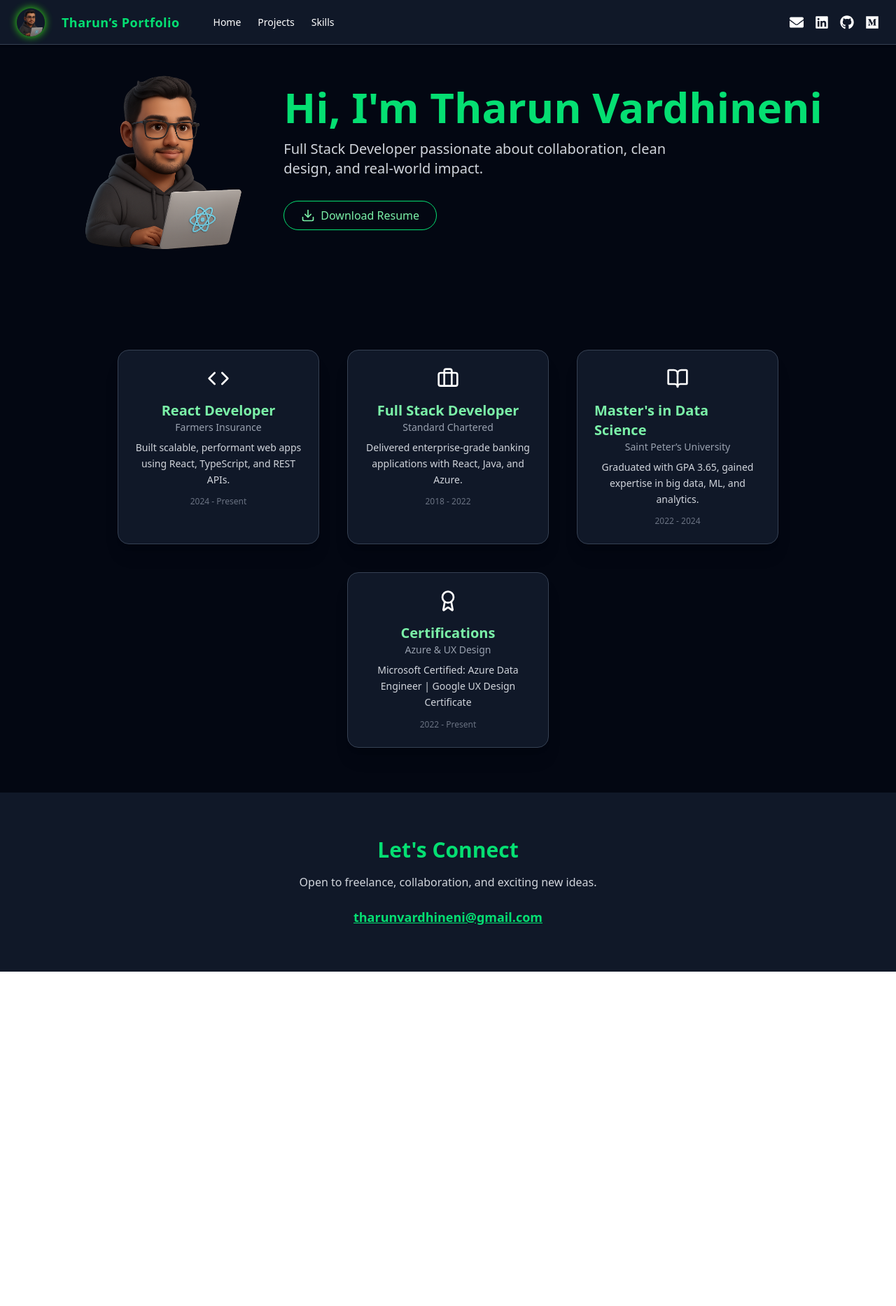
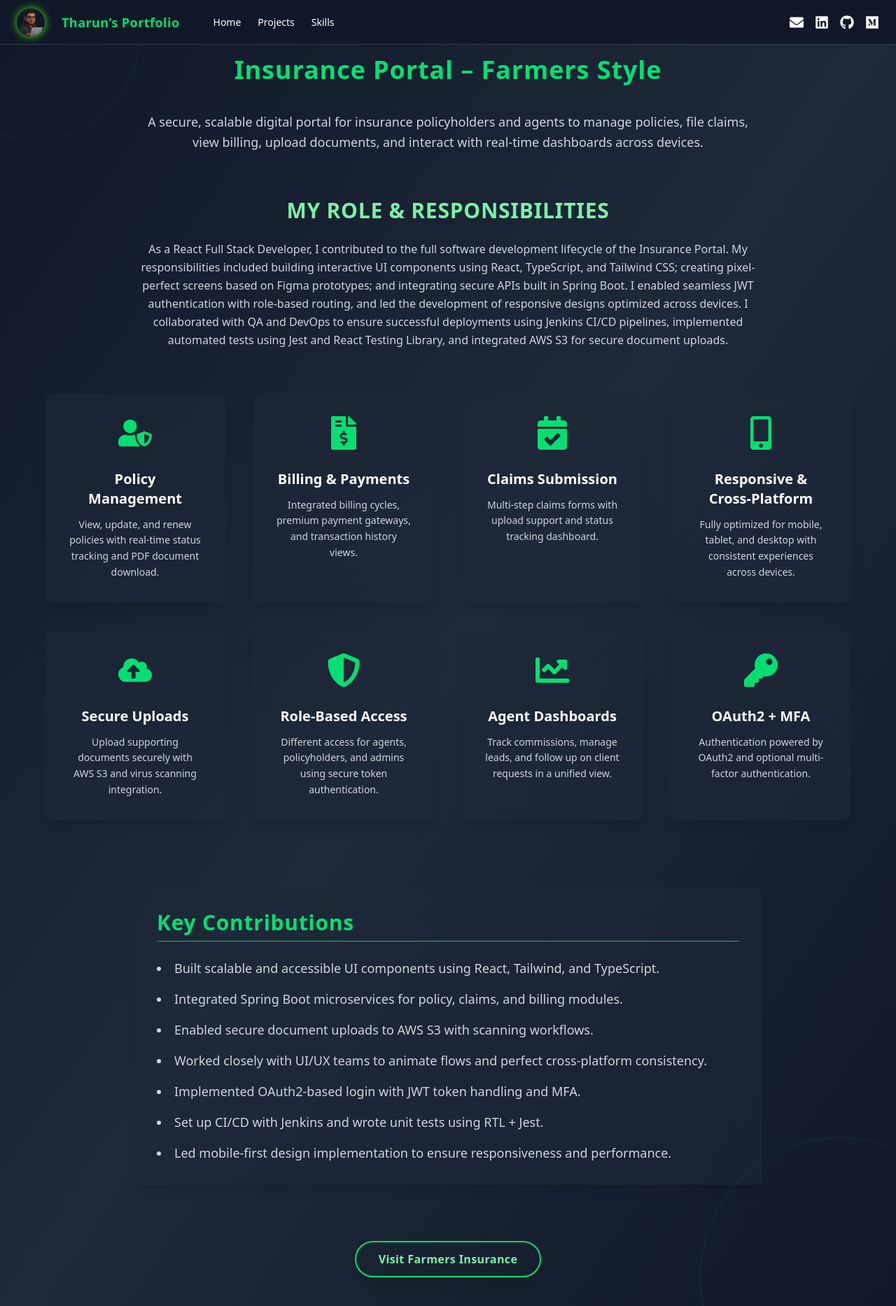
Before and after one commit to Tharun-Vardhineni/devcollab, a React (Vite) app: page /dashboard/insurance-portal in a window 1280 px wide. Before the commit this address led to /dashboard/home. Shown: the top 1867 px of the page at 70% size. Before the commit the page ends 1389 px from the top, so only its background shows below. Built offline with nearby package versions, Linux system fonts and the light colour scheme.

Commit message:
everything is polished and checked

```diff
--- /dev/null
+++ b/src/components/ClientIcons.jsx
@@ -0,0 +1,54 @@
+import React from "react";
+import { motion } from "framer-motion";
+
+// Add your client logos here - can be URLs or imported SVGs/images
+const clients = [
+  {
+    name: "Farmers Insurance",
+    logoUrl: "https://upload.wikimedia.org/wikipedia/commons/thumb/2/26/Farmers_Insurance_logo.svg/2560px-Farmers_Insurance_logo.svg.png",
+    website: "https://www.farmers.com/",
+  },
+  {
+    name: "Standard Chartered",
+    logoUrl: "https://upload.wikimedia.org/wikipedia/commons/8/8d/Standard_Chartered_logo.svg",
+    website: "https://www.sc.com/",
+  },
+  {
+    name: "FSS Technologies",
+    logoUrl: "https://upload.wikimedia.org/wikipedia/en/thumb/9/9e/FSS_Logo.svg/2560px-FSS_Logo.svg.png",
+    website: "https://www.fsstech.com/",
+  },
+  // Add more clients here
+];
+
+export default function ClientsSection() {
+  return (
+    <section className="max-w-6xl mx-auto px-6 py-12">
+      <h2 className="text-center text-green-400 text-3xl font-bold mb-10 tracking-wide">
+        Clients I've Worked With
+      </h2>
+      <div className="flex flex-wrap justify-center items-center gap-12">
+        {clients.map(({ name, logoUrl, website }, index) => (
+          <motion.a
+            key={name}
+            href={website}
+            target="_blank"
+            rel="noopener noreferrer"
+            whileHover={{ scale: 1.1 }}
+            initial={{ opacity: 0, y: 20 }}
+            animate={{ opacity: 1, y: 0 }}
+            transition={{ delay: index * 0.2, duration: 0.5 }}
+            className="w-32 h-20 flex justify-center items-center cursor-pointer"
+            aria-label={`Visit ${name}`}
+          >
+            <img
+              src={logoUrl}
+              alt={`${name} Logo`}
+              className="max-h-16 object-contain filter grayscale hover:filter-none transition duration-300"
+            />
+          </motion.a>
+        ))}
+      </div>
+    </section>
+  );
+}
--- a/src/pages/Insurance_portal.jsx
+++ b/src/pages/Insurance_portal.jsx
@@ -0,0 +1,198 @@
+import React from "react";
+import { motion } from "framer-motion";
+import {
+  FaUserShield,
+  FaFileInvoiceDollar,
+  FaCalendarCheck,
+  FaShieldAlt,
+  FaMobileAlt,
+  FaCloudUploadAlt,
+  FaChartLine,
+  FaKey,
+} from "react-icons/fa";
+
+const sectionVariants = {
+  hidden: { opacity: 0, y: 40 },
+  visible: (i = 1) => ({
+    opacity: 1,
+    y: 0,
+    transition: { delay: i * 0.25, duration: 0.7, ease: "easeOut" },
+  }),
+};
+
+const features = [
+  {
+    icon: <FaUserShield className="text-green-400 text-5xl mb-3" />,
+    title: "Policy Management",
+    description:
+      "View, update, and renew policies with real-time status tracking and PDF document download.",
+  },
+  {
+    icon: <FaFileInvoiceDollar className="text-green-400 text-5xl mb-3" />,
+    title: "Billing & Payments",
+    description:
+      "Integrated billing cycles, premium payment gateways, and transaction history views.",
+  },
+  {
+    icon: <FaCalendarCheck className="text-green-400 text-5xl mb-3" />,
+    title: "Claims Submission",
+    description:
+      "Multi-step claims forms with upload support and status tracking dashboard.",
+  },
+  {
+    icon: <FaMobileAlt className="text-green-400 text-5xl mb-3" />,
+    title: "Responsive & Cross‑Platform",
+    description:
+      "Fully optimized for mobile, tablet, and desktop with consistent experiences across devices.",
+  },
+  {
+    icon: <FaCloudUploadAlt className="text-green-400 text-5xl mb-3" />,
+    title: "Secure Uploads",
+    description:
+      "Upload supporting documents securely with AWS S3 and virus scanning integration.",
+  },
+  {
+    icon: <FaShieldAlt className="text-green-400 text-5xl mb-3" />,
+    title: "Role-Based Access",
+    description:
+      "Different access for agents, policyholders, and admins using secure token authentication.",
+  },
+  {
+    icon: <FaChartLine className="text-green-400 text-5xl mb-3" />,
+    title: "Agent Dashboards",
+    description:
+      "Track commissions, manage leads, and follow up on client requests in a unified view.",
+  },
+  {
+    icon: <FaKey className="text-green-400 text-5xl mb-3" />,
+    title: "OAuth2 + MFA",
+    description:
+      "Authentication powered by OAuth2 and optional multi-factor authentication.",
+  },
+];
+
+const contributions = [
+  "Built scalable and accessible UI components using React, Tailwind, and TypeScript.",
+  "Integrated Spring Boot microservices for policy, claims, and billing modules.",
+  "Enabled secure document uploads to AWS S3 with scanning workflows.",
+  "Worked closely with UI/UX teams to animate flows and perfect cross-platform consistency.",
+  "Implemented OAuth2-based login with JWT token handling and MFA.",
+  "Set up CI/CD with Jenkins and wrote unit tests using RTL + Jest.",
+  "Led mobile-first design implementation to ensure responsiveness and performance.",
+];
+
+export default function InsurancePortalDetails() {
+  return (
+    <section className="min-h-screen bg-gradient-to-br from-gray-900 via-gray-800 to-gray-900 text-white px-6 py-20 md:px-16 relative overflow-hidden">
+      {/* Animated background circles */}
+      <motion.div
+        animate={{ rotate: 360 }}
+        transition={{ repeat: Infinity, duration: 60, ease: "linear" }}
+        className="absolute top-[-100px] left-[-100px] w-[300px] h-[300px] rounded-full border border-green-600 opacity-10"
+      />
+      <motion.div
+        animate={{ rotate: -360 }}
+        transition={{ repeat: Infinity, duration: 80, ease: "linear" }}
+        className="absolute bottom-[-120px] right-[-120px] w-[400px] h-[400px] rounded-full border border-green-500 opacity-10"
+      />
+
+      <motion.h1
+        initial={{ opacity: 0, y: -40 }}
+        animate={{ opacity: 1, y: 0 }}
+        transition={{ duration: 0.8 }}
+        className="text-4xl font-extrabold mb-10 text-green-400 text-center tracking-wide"
+      >
+        Insurance Portal – Farmers Style
+      </motion.h1>
+
+      <motion.p
+        custom={0}
+        initial="hidden"
+        animate="visible"
+        variants={sectionVariants}
+        className="max-w-4xl mx-auto text-center text-gray-300 text-lg mb-16 leading-relaxed"
+      >
+        A secure, scalable digital portal for insurance policyholders and agents to manage policies,
+        file claims, view billing, upload documents, and interact with real-time dashboards across devices.
+      </motion.p>
+
+      <motion.div
+        initial="hidden"
+        animate="visible"
+        variants={sectionVariants}
+        className="mb-16"
+      >
+        <h2 className="text-3xl font-semibold text-green-300 mb-6 text-center uppercase tracking-wide">
+          My Role & Responsibilities
+        </h2>
+        <p className="text-gray-300 text-base leading-relaxed text-center max-w-4xl mx-auto">
+          As a React Full Stack Developer, I contributed to the full software development lifecycle of the Insurance Portal. My responsibilities included building interactive UI components using React, TypeScript, and Tailwind CSS; creating pixel-perfect screens based on Figma prototypes; and integrating secure APIs built in Spring Boot. I enabled seamless JWT authentication with role-based routing, and led the development of responsive designs optimized across devices. I collaborated with QA and DevOps to ensure successful deployments using Jenkins CI/CD pipelines, implemented automated tests using Jest and React Testing Library, and integrated AWS S3 for secure document uploads.
+        </p>
+      </motion.div>
+
+      {/* Features Grid */}
+      <div className="grid gap-10 md:grid-cols-2 lg:grid-cols-4 max-w-6xl mx-auto mb-24">
+        {features.map((f, i) => (
+          <motion.div
+            key={i}
+            custom={i + 1}
+            initial="hidden"
+            animate="visible"
+            variants={sectionVariants}
+            whileHover={{ scale: 1.05, boxShadow: "0 0 15px #22c55e" }}
+            className="bg-gray-800/60 backdrop-blur-xl rounded-xl p-8 text-center shadow-lg cursor-pointer transition-transform"
+          >
+            <div className="flex justify-center items-center mb-4">{f.icon}</div>
+            <h3 className="text-xl font-semibold text-white mb-3">{f.title}</h3>
+            <p className="text-sm text-gray-300 leading-relaxed">{f.description}</p>
+          </motion.div>
+        ))}
+      </div>
+
+      {/* Contributions Section */}
+      <motion.div
+        custom={features.length + 1}
+        initial="hidden"
+        animate="visible"
+        variants={sectionVariants}
+        className="max-w-4xl mx-auto bg-gray-800/50 backdrop-blur-xl rounded-lg p-8 shadow-lg"
+      >
+        <h2 className="text-3xl font-bold text-green-400 mb-6 border-b border-green-500 pb-2 tracking-wide">
+          Key Contributions
+        </h2>
+        <ul className="space-y-4 text-gray-300 list-disc list-inside text-lg">
+          {contributions.map((text, i) => (
+            <motion.li
+              key={i}
+              custom={i + 1}
+              initial={{ opacity: 0, x: -40 }}
+              animate={{ opacity: 1, x: 0 }}
+              transition={{ delay: 0.3 * i, duration: 0.5, ease: "easeOut" }}
+            >
+              {text}
+            </motion.li>
+          ))}
+        </ul>
+      </motion.div>
+
+      {/* Call to Action */}
+      <motion.div
+        custom={features.length + contributions.length + 1}
+        initial="hidden"
+        animate="visible"
+        variants={sectionVariants}
+        className="text-center mt-20"
+      >
+        <a
+          href="https://www.farmers.com/"
+          target="_blank"
+          rel="noopener noreferrer"
+          className="inline-block px-8 py-3 rounded-full border-2 border-green-400 text-green-300 font-semibold hover:bg-green-500 hover:text-white transition-colors duration-300 tracking-wide shadow-lg"
+          aria-label="Visit Farmers Insurance"
+        >
+          Visit Farmers Insurance
+        </a>
+      </motion.div>
+    </section>
+  );
+}
--- a/src/pages/Projects.jsx
+++ b/src/pages/Projects.jsx
@@ -9,7 +9,7 @@
       "Built scalable, performant React apps for Farmers Insurance using REST APIs, Redux, and TypeScript. Integrated test automation using Jest and RTL.",
     tech: ["React", "TypeScript", "Redux", "REST API", "Jest"],
     live: "https://www.farmers.com/",
-    caseStudy: "/projects/insurance-portal",
+    caseStudy: "/dashboard/insurance-portal",
   },
   {
     title: "Smart Recon Platform",
--- a/src/pages/Router.jsx
+++ b/src/pages/Router.jsx
@@ -8,8 +8,8 @@
 import ReconDetails from '../pages/Recon_details';
 import ADMDetails from "../pages/ADM_details";
 import Fito_details from "../pages/Fito_details";
-import Vetro_details from "./Vetro_details";
-
+import Vetro_details from "../pages/Vetro_details";
+import Insurance_portal from "../pages/Insurance_portal";
 export default function AppRouter() {
   return (
     <Router>
@@ -22,8 +22,9 @@
           <Route path="smart-recon" element={<ReconDetails />} />
           <Route path="atm-monitoring" element={<ADMDetails />} />
           <Route path="fito" element={<Fito_details />} />
+          <Route path="vetro" element={< Vetro_details/>} />
+          <Route path="insurance-portal" element={< Insurance_portal/>} />
 
-          <Route path="vetro" element={< Vetro_details/>} />
         </Route>
 
         <Route path="*" element={<Navigate to="/dashboard/home" replace />} />
```
